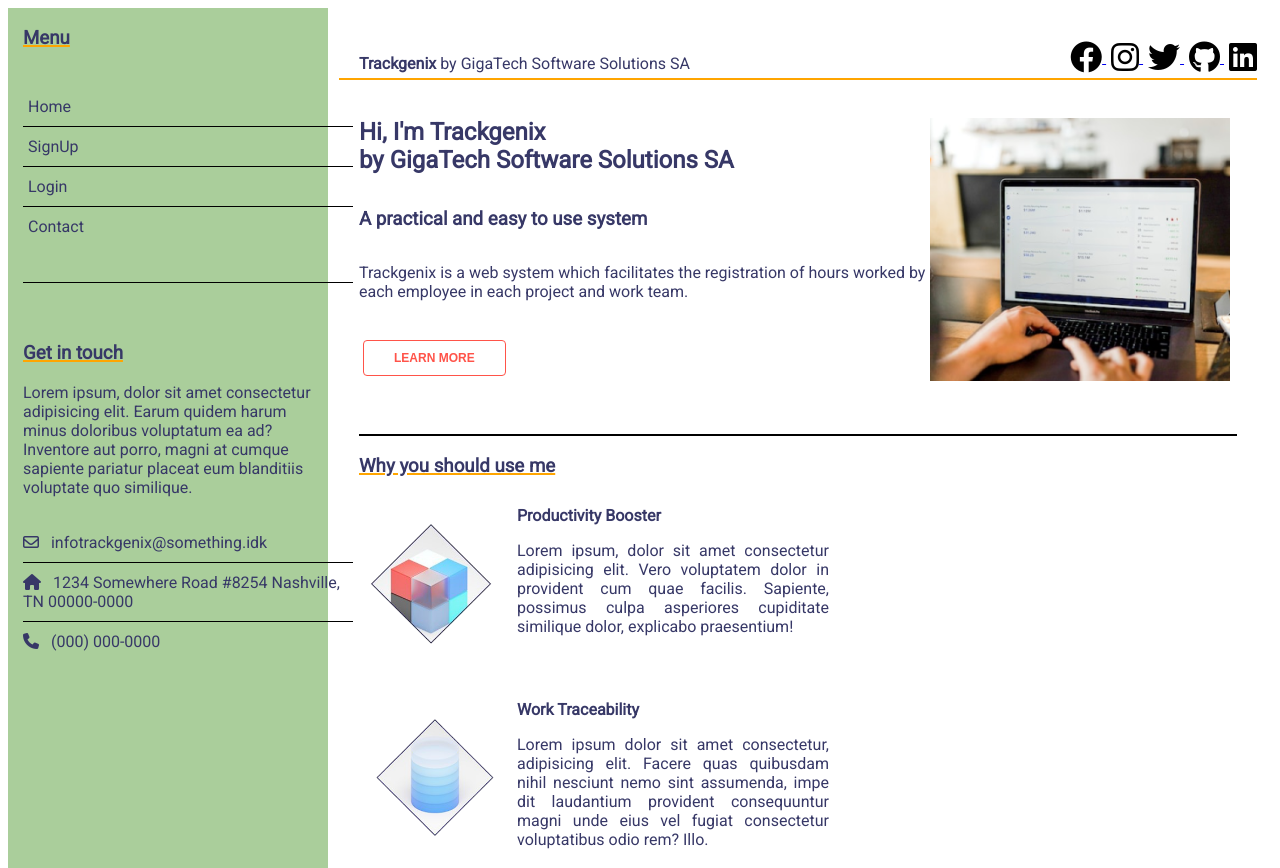
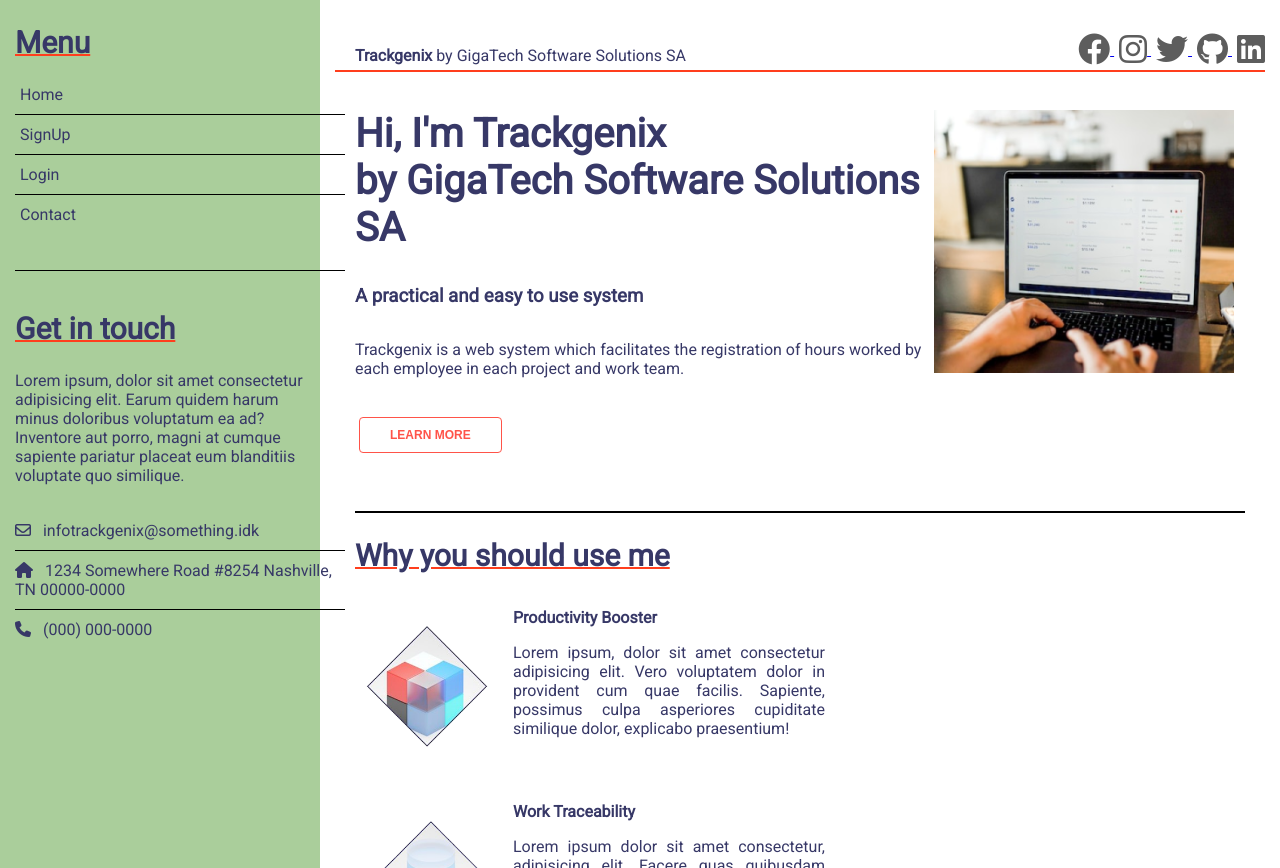
Before and after one commit to jivescovo/BaSP-A2022-Etapa-1, a plain HTML site: page Semana 02/index.html in a window 1280 px wide. Shown: the top 868 px of the page. Drawn offline with Linux system fonts and the light colour scheme.

Commit message:
BaSP-W02-2022: Various Fixes

```diff
--- a/Semana 02/css/style.css
+++ b/Semana 02/css/style.css
@@ -1,3 +1,11 @@
+* {
+    box-sizing: border-box;
+}
+
+html,body {
+    margin: 0;
+}
+
 body {
     background-color: #fff;
     color: #373867;
@@ -5,10 +13,35 @@
 }
 
 aside {
+    float: left;
+    width: 25%;
+}
+
+header, main, footer {
+    float: right;
+    width: 75%;
+}
+
+h1 {
+    font-weight: 700;
+    font-size: 40px;
+    line-height: 47px;
+}
+
+h2 {
+    font-weight: 700;
+    font-size: 30px;
+    line-height: 35px;
+}
+
+
+
+
+
+
+aside {
     height: 900px;
-    width: 25%;
     background-color: #AACE9B;
-    float: left;
     position: fixed;
 }
 
@@ -103,9 +136,9 @@
     padding-bottom: 20px;
 }
 
-h3 {
+h2 {
     text-decoration-line: underline;
-    text-decoration-color: orange;
+    text-decoration-color: #FF3E1D;
     text-decoration-thickness: 2px;
 }
 
@@ -123,14 +156,12 @@
 
 header {
     height: 75px;
-    width: 75%;
-    float: right;
     padding: 15px;
-    box-sizing: border-box;
+
 }
 
 .head {
-    border-bottom: 2px solid orange;
+    border-bottom: 2px solid #FF3E1D;
     overflow: hidden;
 }
 
@@ -138,7 +169,7 @@
     padding-top: 15px;
     padding-left: 20px;
     width: 50%;
-    box-sizing: border-box;
+
     float: left;
 }
 
@@ -150,7 +181,7 @@
     padding-top: 25px;
     width: 50%;
     float: left;
-    box-sizing: border-box;
+
     text-align: right;
 }
 
@@ -163,21 +194,22 @@
 }
 
 .fa-brands {
-    color: #000;
+    color: #5D5D5D;
 }
 
 main {
     width: 75%;
     float: right;
     padding: 35px;
-    box-sizing: border-box;
+
+    max-width: 75%;
 }
 
 footer {
     width: 75%;
     float: right;
     padding: 35px;
-    box-sizing: border-box;
+
 }
 
 .title h1 {
@@ -225,7 +257,7 @@
     float: left;
     width: 30%;
     padding-right: 10px;
-    box-sizing: border-box;
+
     padding-top: 15px;
 }
 
@@ -238,7 +270,7 @@
    width: 70%;
    float: left;
    padding-left: 10px;
-   box-sizing: border-box;
+
    text-align: justify;
 }
 
@@ -260,7 +292,7 @@
 .features-img {
     width: 30%;
     padding-right: 10px;
-    box-sizing: border-box;
+
     padding-top: 15px;
     padding-bottom: 10px;
     margin: 0;
@@ -369,7 +401,7 @@
     padding: 0;
     display: inline-block;
     width: 320px;
-    box-sizing: border-box;
+
     text-align: center;
 }
 
--- a/Semana 02/index.html
+++ b/Semana 02/index.html
@@ -10,6 +10,43 @@
         <link rel="stylesheet" href="./css/all.min.css">
     </head>
     <body>
+        <aside>
+            <nav>
+                <h2>Menu</h2>
+                <ul>
+                    <li>
+                        <a href="#">Home</a>
+                    </li>
+                    <li>
+                        <a href="#">SignUp</a>
+                    </li>
+                    <li>
+                        <a href="#">Login</a>
+                    </li>
+                    <li>
+                        <a href="#">Contact</a>
+                    </li>
+                </ul>
+            </nav>
+            <div>
+                <h2>Get in touch</h2>
+                <p>
+                    Lorem ipsum, dolor sit amet consectetur adipisicing elit. Earum quidem harum minus doloribus voluptatum ea ad? Inventore
+                    aut porro, magni at cumque sapiente pariatur placeat eum blanditiis voluptate quo similique.
+                </p>
+                <ul>
+                    <li>
+                        <i class="fa-regular fa-envelope"></i> infotrackgenix@something.idk
+                    </li>
+                    <li>
+                        <i class="fa-solid fa-house"></i> 1234 Somewhere Road #8254 Nashville, TN 00000-0000
+                    </li>
+                    <li>
+                        <i class="fa-solid fa-phone"></i> (000) 000-0000
+                    </li>
+                </ul>
+            </div>
+        </aside>
         <header>
             <div class="head">
                 <div class="header-left">
@@ -36,43 +73,6 @@
                 </div>
             </div>
         </header>
-        <aside>
-            <nav>
-                <h3>Menu</h3>
-                <ul>
-                    <li>
-                        <a href="#">Home</a>
-                    </li>
-                    <li>
-                        <a href="#">SignUp</a>
-                    </li>
-                    <li>
-                        <a href="#">Login</a>
-                    </li>
-                    <li>
-                        <a href="#">Contact</a>
-                    </li>
-                </ul>
-            </nav>
-            <div>
-                <h3>Get in touch</h3>
-                <p>
-                    Lorem ipsum, dolor sit amet consectetur adipisicing elit. Earum quidem harum minus doloribus voluptatum ea ad? Inventore
-                    aut porro, magni at cumque sapiente pariatur placeat eum blanditiis voluptate quo similique.
-                </p>
-                <ul>
-                    <li>
-                        <i class="fa-regular fa-envelope"></i> infotrackgenix@something.idk
-                    </li>
-                    <li>
-                        <i class="fa-solid fa-house"></i> 1234 Somewhere Road #8254 Nashville, TN 00000-0000
-                    </li>
-                    <li>
-                        <i class="fa-solid fa-phone"></i> (000) 000-0000
-                    </li>
-                </ul>
-            </div>
-        </aside>
         <main>
             <section id="intro">
                 <div>
@@ -95,7 +95,7 @@
                 </div>
             </section>
             <section id="uses">
-                <h3>Why you should use me</h3>
+                <h2>Why you should use me</h2>
                 <div class="uses-item">
                     <div class="uses-img">
                         <img class="full-size" src="./assets/1.png" alt="Multicolor Blocks">
@@ -144,7 +144,7 @@
                 </div>
             </section>
             <section id="features">
-                <h3>Features</h3>
+                <h2>Features</h2>
                 <div class="features-item">
                     <div class="features-img">
                         <img class="full-size-features" src="./assets/reloj.png" alt="Clock">
@@ -199,7 +199,7 @@
                 </div>
             </section>
             <section id="form">
-                <h3>Get some info</h3>
+                <h2>Get some info</h2>
                 <form>
                     <div>
                         <div class="form-left">
@@ -245,7 +245,7 @@
                 </form>
             </section>
             <section id="history">
-                <h3>History of the business</h3>
+                <h2>History of the business</h2>
                 <div class="par-1">
                     <h4>The foundation</h4>
                     <p>
```
Also changed, not shown: 1 other file.
